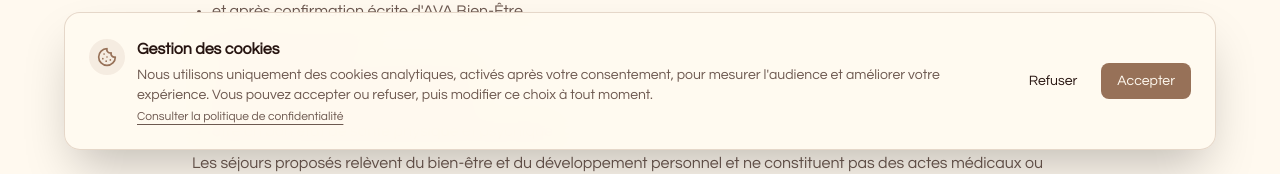
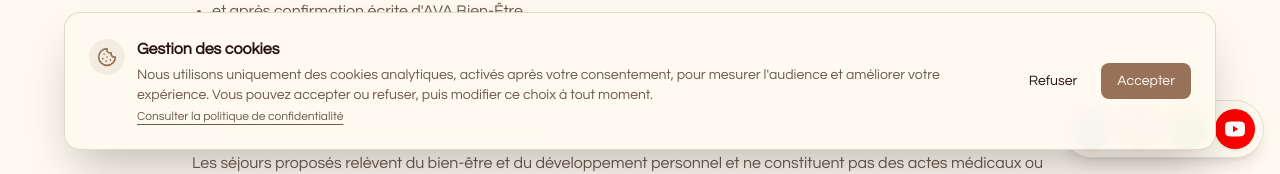
Before and after one commit to stephanemalho/ava-template, a Next.js app: page /conditions-generales-de-vente in a window 1280 px wide. Shown: the part 626-800 px from the top of the page. Built offline with nearby package versions, Linux system fonts and the light colour scheme; no server answers.

Commit message:
Ajoute les icônes sociales flottantes et leurs liens

```diff
--- a/components/footer.tsx
+++ b/components/footer.tsx
@@ -1,11 +1,12 @@
 import Link from "next/link"
-import { Leaf, Instagram } from "lucide-react"
+import { Leaf } from "lucide-react"
+import { SocialLinks } from "@/components/social-links"
 
 export function Footer() {
     return (
         <footer className="bg-muted/50 border-t">
             <div className="container mx-auto px-4 py-12">
-                <div className="grid grid-cols-1 md:grid-cols-4 gap-8 md:gap-x-32">
+                <div className="grid grid-cols-1 md:grid-cols-3 gap-8 md:gap-x-32">
                     <div className="space-y-4">
                         <div className="flex items-center space-x-2">
                             <div className="flex h-8 w-8 items-center justify-center rounded-full bg-primary">
@@ -72,24 +73,13 @@ export function Footer() {
                         </ul>
                     </div>
 
-                    <div>
-                        <h3 className="text-base md:text-xl font-semibold mb-4">Suivez-nous</h3>
-                        <a
-                            href="https://www.instagram.com/ava.bienetre/"
-                            target="_blank"
-                            rel="noreferrer"
-                            aria-label="Instagram Ava Bien-Être"
-                            className="inline-flex"
-                        >
-                            <Instagram className="h-5 w-5 text-muted-foreground hover:text-primary cursor-pointer" />
-                        </a>
-                    </div>
                 </div>
 
                 <div className="border-t mt-8 pt-8 text-center text-sm text-muted-foreground">
                     <p>&copy; 2026 Ava Bien-Être. Tous droits réservés.</p>
                 </div>
             </div>
+            <SocialLinks />
         </footer>
     )
 }
--- /dev/null
+++ b/components/social-links.tsx
@@ -0,0 +1,52 @@
+"use client"
+
+import { Instagram } from "lucide-react"
+import { siteConfig } from "@/lib/seo-config"
+
+const iconClassName = "h-5 w-5"
+const itemClassName = "inline-flex h-10 w-10 shrink-0 items-center justify-center rounded-full text-white shadow-sm transition-transform hover:scale-110 focus-visible:outline-none focus-visible:ring-2 focus-visible:ring-ring focus-visible:ring-offset-2"
+
+export function SocialLinks() {
+    return (
+        <div className="fixed bottom-4 right-4 z-40 flex items-center gap-2 rounded-full border border-border bg-background/95 p-2 shadow-lg backdrop-blur-sm" aria-label="Réseaux sociaux">
+            <a href="https://www.facebook.com/share/1JvHSZgg1k/?mibextid=wwXIfr" target="_blank" rel="noopener noreferrer" className={`${itemClassName} bg-[#1877F2]`} aria-label="Facebook Ava Bien-Être (nouvel onglet)" title="Facebook">
+                <svg viewBox="0 0 24 24" fill="currentColor" className={iconClassName} aria-hidden="true">
+                    <path d="M13.5 22v-9h3l.5-3.5h-3.5V7.25c0-1 .3-1.75 1.75-1.75H17V2.35A23 23 0 0 0 14.45 2C11.9 2 10 3.55 10 6.4v3.1H7V13h3v9h3.5Z" />
+                </svg>
+            </a>
+            <a
+                href="https://www.instagram.com/ava.bienetre?cplk=MXJycnV5cXV0NmZ3dA%3D%3D&utm_source=qr"
+                target="_blank"
+                rel="noopener noreferrer"
+                aria-label="Instagram Ava Bien-Être (fenêtre popup)"
+                title="Instagram"
+                className={`${itemClassName} bg-gradient-to-tr from-[#FCAF45] via-[#E1306C] to-[#833AB4]`}
+                onClick={(event) => {
+                    window.open(event.currentTarget.href, "_blank", "popup,width=540,height=720,noopener,noreferrer")
+                    event.preventDefault()
+                }}
+            >
+                <Instagram className={iconClassName} aria-hidden="true" />
+            </a>
+            <a
+                href={`https://wa.me/${siteConfig.contact.telephone.replace(/\D/g, "")}`}
+                target="_blank"
+                rel="noopener noreferrer"
+                aria-label="Contacter Ava Bien-Être sur WhatsApp (nouvel onglet)"
+                title="WhatsApp"
+                className={`${itemClassName} bg-[#128C3E]`}
+            >
+                <svg viewBox="0 0 24 24" fill="none" stroke="currentColor" strokeWidth="1.8" strokeLinecap="round" strokeLinejoin="round" className={iconClassName} aria-hidden="true">
+                    <path d="M21 11.5a9 9 0 0 1-13.4 7.9L3 21l1.6-4.6A9 9 0 1 1 21 11.5Z" />
+                    <path d="M8.2 7.5c-.5 0-1.2.8-1.2 1.8 0 2.6 3.7 6.3 6.4 6.3 1 0 1.9-.7 1.9-1.2l-2.3-1.3-.9.9c-1.4-.6-2.5-1.7-3.1-3.1l.9-.9-1.3-2.5Z" />
+                </svg>
+            </a>
+            <span className={`${itemClassName} bg-[#FF0000]`} role="img" aria-label="YouTube — lien à venir" title="YouTube — lien à venir">
+                <svg viewBox="0 0 24 24" className="h-6 w-6" aria-hidden="true">
+                    <path fill="currentColor" d="M21.6 7.2a3 3 0 0 0-2.1-2.1C17.6 4.6 12 4.6 12 4.6s-5.6 0-7.5.5a3 3 0 0 0-2.1 2.1A31 31 0 0 0 2 12a31 31 0 0 0 .4 4.8 3 3 0 0 0 2.1 2.1c1.9.5 7.5.5 7.5.5s5.6 0 7.5-.5a3 3 0 0 0 2.1-2.1A31 31 0 0 0 22 12a31 31 0 0 0-.4-4.8Z" />
+                    <path fill="#FF0000" d="m10 15.3 5.2-3.3L10 8.7Z" />
+                </svg>
+            </span>
+        </div>
+    )
+}
```
